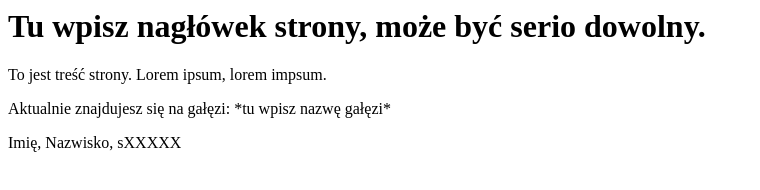
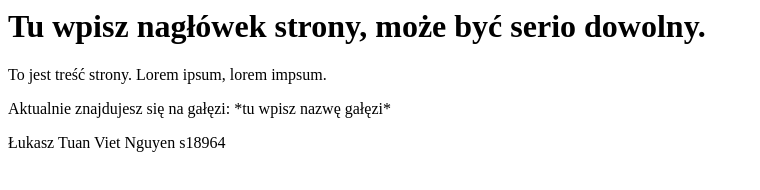
Before and after one commit to s19023/przyklad-git, a plain HTML site: page index.html in a window 1280 px wide. Shown: the whole page, without its empty margins (0-760 px from the left). Drawn offline with Linux system fonts and the light colour scheme.

Commit message:
Dodano podpis

```diff
--- a/index.html
+++ b/index.html
@@ -17,7 +17,7 @@
             </p>
         </main>
         <footer>
-            Imię, Nazwisko, sXXXXX
+            Łukasz Tuan Viet Nguyen s18964
         </footer>
     </body>
 </html>
```
